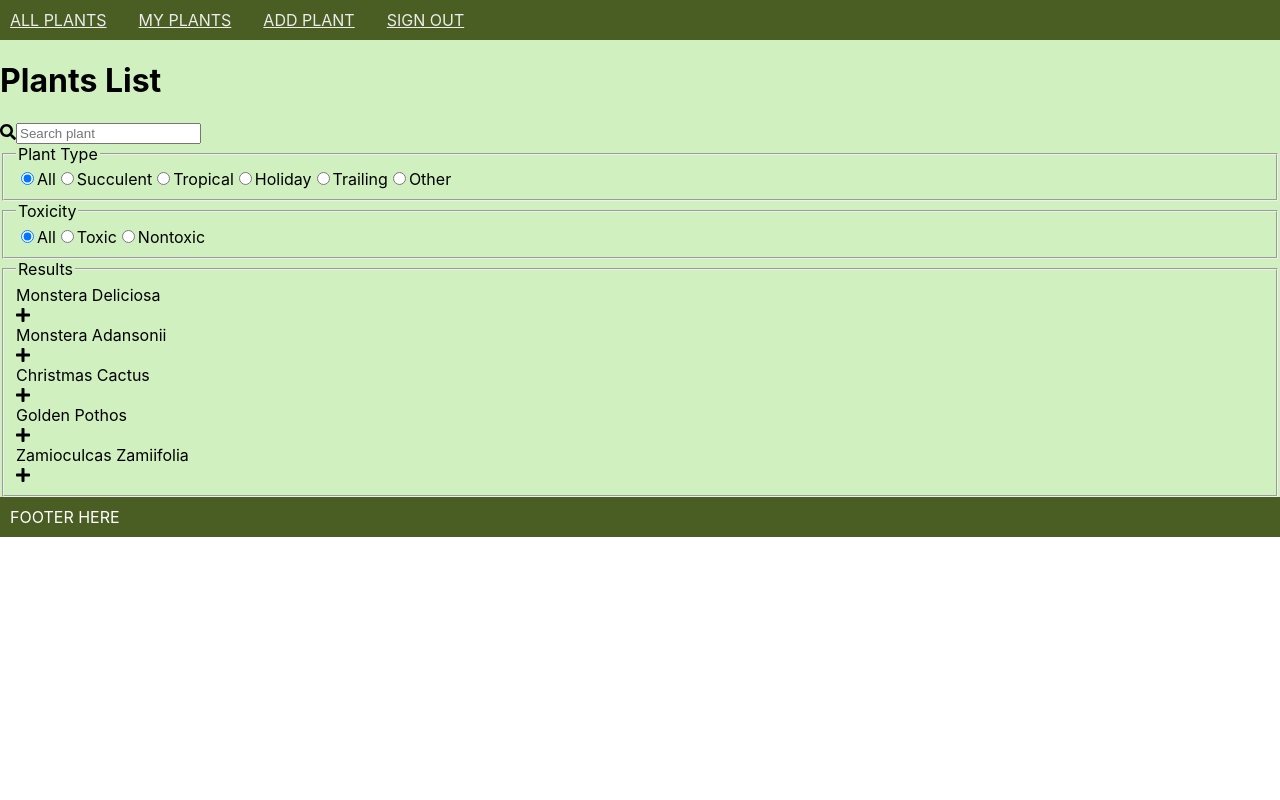
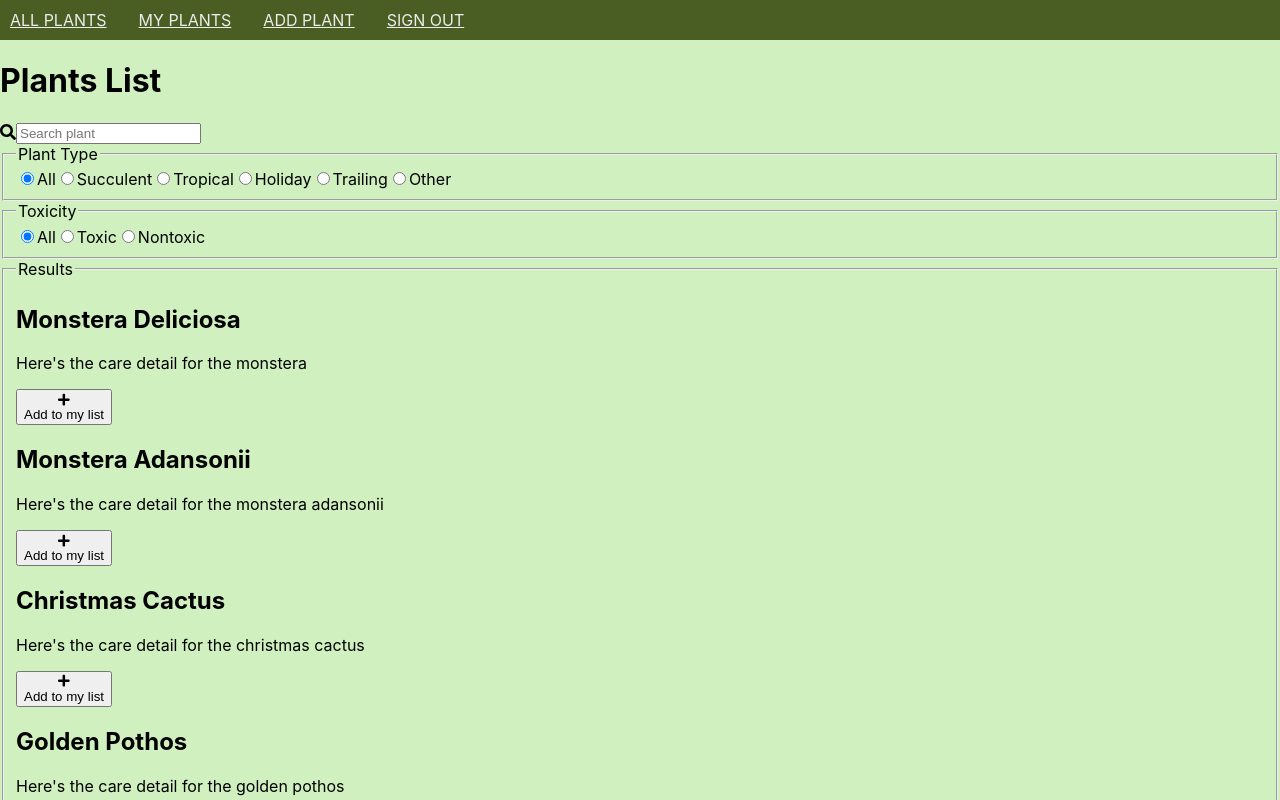
Before and after one commit to angelamasajo/fullstack-capstone, a React (Create React App) app: page /all-plants in a window 1280 px wide. Shown: the top 800 px of the page. Built offline with nearby package versions, Linux system fonts and the light colour scheme.

Commit message:
attempt to add items to myplants

```diff
--- a/src/AddPlant/AddPlant.js
+++ b/src/AddPlant/AddPlant.js
@@ -22,8 +22,7 @@ class AddPlant extends Component {
       toxicity: toxType
     }
     this.context.addPlant(newPlant)
-//finish thisssss
-
+    this.props.history.push('/all-plants')
   }
 
   handleChange = (e) => {
@@ -186,7 +185,7 @@ class AddPlant extends Component {
 
           <section className="button-section">
             <button type="submit">Submit</button>
-            <button type="reset">Reset</button>
+            {/* <button type="reset">Reset</button> */}
           </section>
         </form>
       </div>
--- a/src/ControlBar/ControlBar.js
+++ b/src/ControlBar/ControlBar.js
@@ -4,13 +4,22 @@ import { FontAwesomeIcon } from '@fortawesome/react-fontawesome';
 import { faPlus } from '@fortawesome/free-solid-svg-icons';
 
 class ControlBar extends Component {
+  state = {
+    MyPlantList: []
+  }
+
+  handleAddToMyList = (plant) => {
+    console.log(plant)
+  }
+
   render () {
+
     return (
       <div className="ControlBar">
         <div className="ControlBar__button">
           <FontAwesomeIcon
             icon={faPlus}
-
+            onSubmit={this.handleAddToMyList}
           />
         </div>
       </div>
--- a/src/MyPlantsPage/MyPlantsPage.js
+++ b/src/MyPlantsPage/MyPlantsPage.js
@@ -1,36 +1,13 @@
 import React, { Component } from 'react'
-import SearchFilter from '../SearchFilter/SearchFilter'
 
 class MyPlantsPage extends Component {
-  constructor(props) {
-    super(props);
-    this.state = {
-      searchTerm: '',
-      filterOption: 'All'
-    }
-  }
-
-  updateSearchTerm(term) {
-    this.setState({
-      searchTerm: term
-    })
-  }
-
-  updateFilterOption(option) {
-    this.setState({
-      filterOption: option
-    })
-  }
 
   render () {
     return (
       <div>
-        <SearchFilter
-          searchTerm={this.state.searchTerm}
-          filterOption={this.state.filterOption}
-          handleUpdate={term => this.updateSearchTerm(term)}
-          handleFilterChange={option => this.updateFilterOption(option)}
-        />
+        <fieldset>
+          <legend>My Plants</legend>
+        </fieldset>
       </div>
     )
   }
--- a/src/PlantContext.js
+++ b/src/PlantContext.js
@@ -2,5 +2,6 @@ import React from 'react'
 
 export default React.createContext({
   FILES: [],
-  addPlant: () => {}
+  addPlant: () => {},
+  myPlants: []
 })
--- a/src/PlantListItem/PlantListItem.js
+++ b/src/PlantListItem/PlantListItem.js
@@ -1,17 +1,41 @@
 import React, { Component } from 'react';
 // import './ListItem.css'; //add css
-import ControlBar from '../ControlBar/ControlBar';
+// import ControlBar from '../ControlBar/ControlBar';
+import { FontAwesomeIcon } from '@fortawesome/react-fontawesome';
+import { faPlus } from '@fortawesome/free-solid-svg-icons';
+import PlantContext from '../PlantContext'
 
 class PlantListItem extends Component {
+  static contextType = PlantContext;
+
+
+  handleAddToMyList = (e) => {
+    e.preventDefault()
+    console.log('hello')
+  }
+
   render () {
     return (
       <div className="PlantListItem">
-        <div className="PlantListItem__plantName">
-          {this.props.name}
-        </div>
-        <div className="PlantListItem__actions">
-          <ControlBar />
-        </div>
+        <form onSubmit={this.handleAddToMyList}>
+          <label className="PlantListItem__plantName">
+            <h2>{this.props.name}</h2>
+            <p>{this.props.careDetails}</p>
+          </label>
+
+            <div className="ControlBar">
+              <button
+                type='submit'
+                className="ControlBar__button"
+              >
+                <FontAwesomeIcon
+                  icon={faPlus}
+                /> <br/>
+                Add to my list
+              </button>
+            </div>
+
+        </form>
       </div>
     )
   }
```
